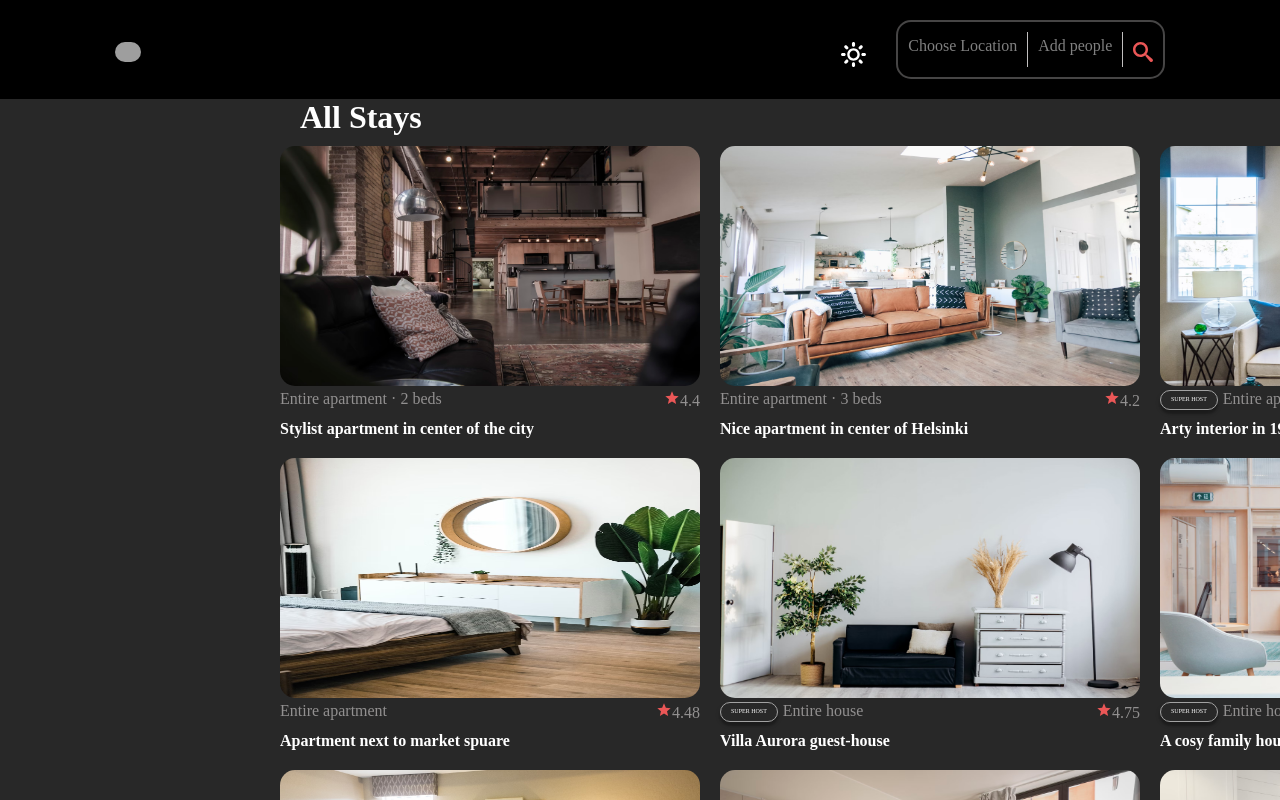
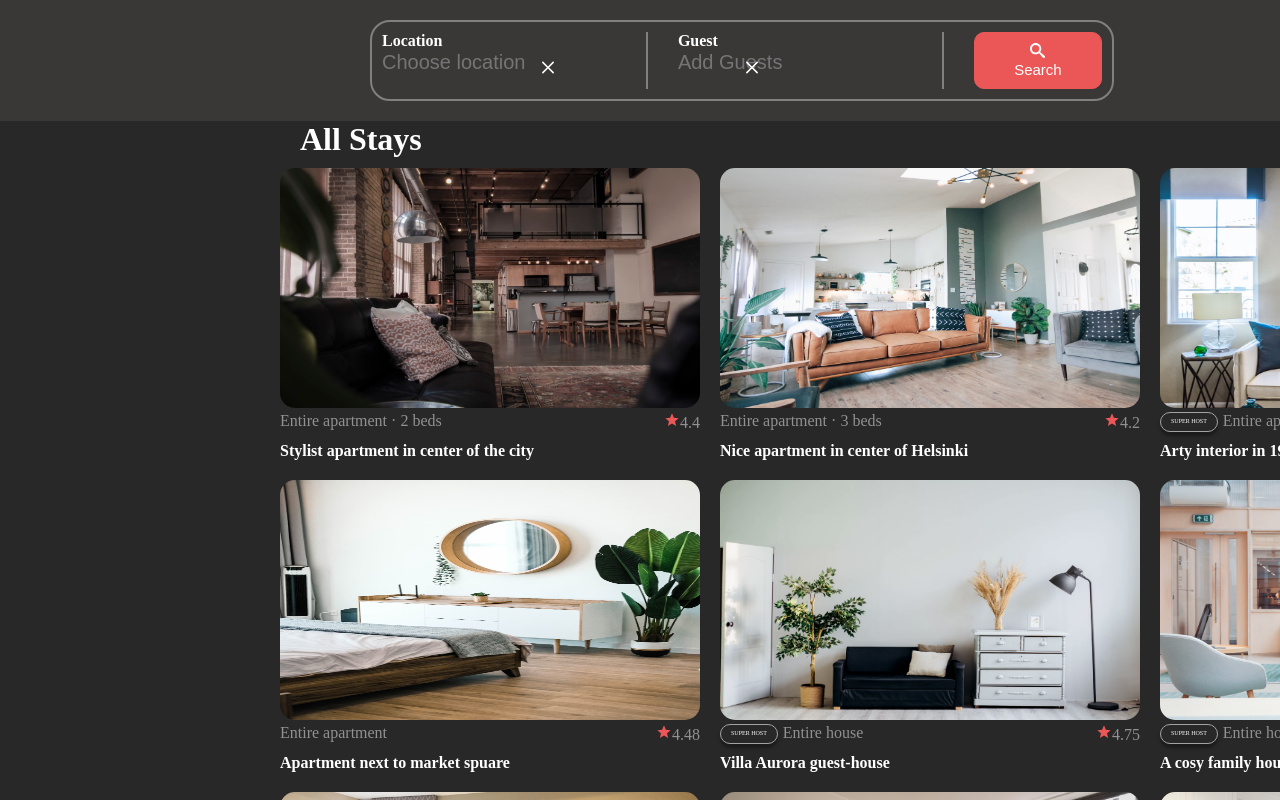
Before and after one commit to BisekhKarki/React_Challenges_Practice, a React (Create React App) app: page / in a window 1280 px wide. Both pictures are taken after a click on the button 1143 px from the left and 54 px from the top of the page. Shown: the top 800 px of the page. Built offline with nearby package versions, Linux system fonts and the light colour scheme; grey boxes are pictures that could not be loaded.

Commit message:
Challenege7 updated

```diff
--- a/src/Challenge7/MainSeven.js
+++ b/src/Challenge7/MainSeven.js
@@ -1,6 +1,7 @@
-import React from 'react'
+import React, { useContext } from 'react'
 import NavSeven from './components/NavSeven'
-// import BodySeven from './components/BodySeven'
+
+
 
 
 function MainSeven() {
--- a/src/Challenge7/components/NavSeven.jsx
+++ b/src/Challenge7/components/NavSeven.jsx
@@ -7,8 +7,10 @@ import logo from "../images/logo.png"
 import { ImSearch } from "react-icons/im";
 import "../styles/NavSeven.css"
 import Footer from "./Footer";
+import SecondNav from "./SecondNav";
 
 export const Context = createContext(null);
+export const NewBool = createContext(null);
 
 function NavSeven() {
 
@@ -18,9 +20,21 @@ function NavSeven() {
     setChange(!change)
   }
 
-  return (
-    <Context.Provider value={change}>
-      <div className="nav" style={{backgroundColor: change ? 'white' : 'black'}}>
+  // For chnaging the component
+ const [boolValue, setBoolValue] = useState(false);
+  const changeBool = ()=>{
+    setBoolValue(!boolValue)
+  }
+
+  // If true show the another nav else render the default navbar
+  if(boolValue == true){
+    return <SecondNav />
+  } else {
+    return (
+      <NewBool.Provider value={boolValue} >
+      <Context.Provider value={change}>
+
+           <div className="nav" style={{backgroundColor: change ? 'white' : 'black'}}>
         <div className="logo">
             <img src={logo} alt="logo" />
         </div>
@@ -38,17 +52,19 @@ function NavSeven() {
                 <p>Add people</p>
             </div>
             <div className="searchBtn">
-                <button><ImSearch></ImSearch></button>
+                <button onClick={changeBool}><ImSearch></ImSearch></button>
             </div>
           </div>
         </div>
       </div>
-      <BodySeven  />
-      <Footer />
+        <BodySeven  />
+        <Footer />
+      </Context.Provider>
+      </NewBool.Provider>
+    );
+  }
 
 
-    </Context.Provider>
-  );
 }
 
 export default NavSeven;
--- /dev/null
+++ b/src/Challenge7/components/SecondNav.jsx
@@ -0,0 +1,47 @@
+import React, { useEffect, useState } from "react";
+import { RxCross2 } from "react-icons/rx";
+import "../styles/SecondNav.css";
+import { ImSearch } from "react-icons/im";
+import NavSeven from "./NavSeven";
+import BodySeven from "./BodySeven";
+import Footer from "./Footer";
+
+function SecondNav() {
+  const [scroll, setScrool] = useState(false);
+  const changeScroll = () => {
+    setScrool(!scroll);
+  };
+  if (scroll == true) {
+    return <NavSeven />;
+  } else {
+    return (
+      <>
+        <div className="secondNav">
+          <div className="mainSecond">
+            <div className="locationS">
+              <h4>Location <br></br>
+                <input className="countryInput" type="text" placeholder="Choose location" />
+                <button className="wrong"><RxCross2></RxCross2></button>
+              </h4>
+            </div>
+            <div className="people">
+              <h4>Guest<br></br>
+              <input className="peopleInput" type="text" placeholder="Add Guests"/>
+                <button className="right"><RxCross2></RxCross2></button>
+              </h4>
+            </div>
+            <div className="button">
+              <button className="searchButton" onClick={changeScroll}>
+                <ImSearch></ImSearch> Search
+              </button>
+            </div>
+          </div>
+        </div>
+        <BodySeven />
+        <Footer />
+      </>
+    );
+  }
+}
+
+export default SecondNav;
--- /dev/null
+++ b/src/Challenge7/styles/SecondNav.css
@@ -0,0 +1,92 @@
+
+.secondNav{
+    background-color: rgb(58, 55, 55);
+    color: white;
+    position: sticky;
+    top: 0px;
+    padding: 20px 20px;
+
+
+}
+
+.mainSecond{
+
+    border-radius: 20px;
+   border: 2px solid gray;
+   display: flex;
+    flex-direction: row;
+   justify-content: center;
+   gap: 30px;
+   width: 60%;
+   margin-left: 350px;
+   padding: 10px 10px;
+
+}
+
+.locationS{
+    border-right:2px solid gray ;
+}
+
+.people{
+    border-right:2px solid gray ;
+}
+.wrong{
+    position: absolute;
+    top: 58%;
+    left: 42%;
+    transform: translateY(-50%);
+    background: none;
+    border: none;
+    cursor: pointer;
+    color: white;
+    font-size: 20px;
+}
+
+.countryInput{
+    width: 100%;
+    height: 3vh;
+    background: none;
+    border: none;
+    color: white;
+    font-size: 20px;
+}
+.countryInput:focus{
+    border: none;
+    outline: none;
+}
+.right{
+    position: absolute;
+    top: 58%;
+    left: 58%;
+    transform: translateY(-50%);
+    background: none;
+    border: none;
+    cursor: pointer;
+    color: white;
+    font-size: 20px;
+}
+.peopleInput{
+    width: 100%;
+    height: 3vh;
+    background: none;
+    border: none;
+    color: white;
+    font-size: 20px;
+}
+.peopleInput:focus{
+    border: none;
+    outline: none;
+}
+.searchButton{
+        background-color:  rgb(235, 87, 87);
+        padding: 10px 30px;
+        border-radius: 10px;
+        border: 1px solid   rgb(235, 87, 87);
+        color: white;
+        font-size: 15px;
+        text-align: center;
+
+}
+.searchButton:hover{
+    cursor: pointer;
+}
```
Also changed, not shown: src/Challenge7/Country.js (added, +22 -0 lines).
